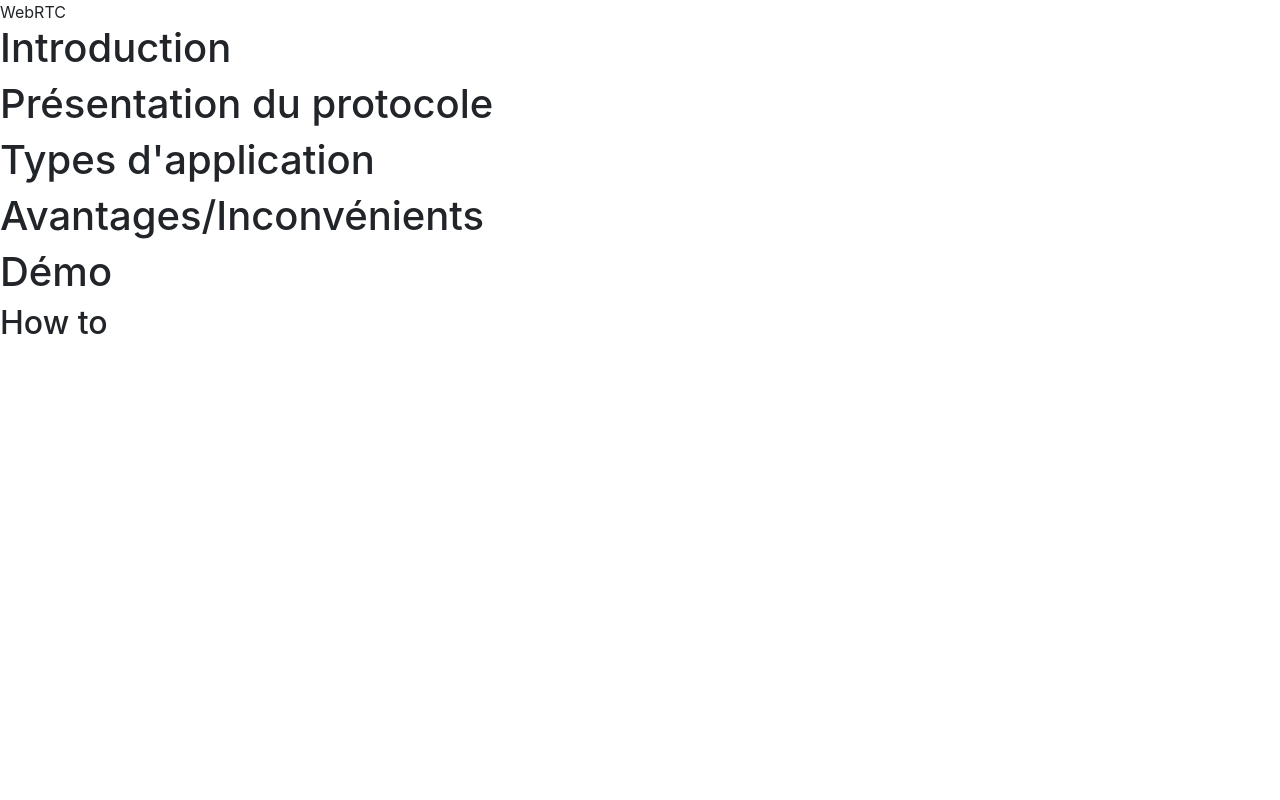
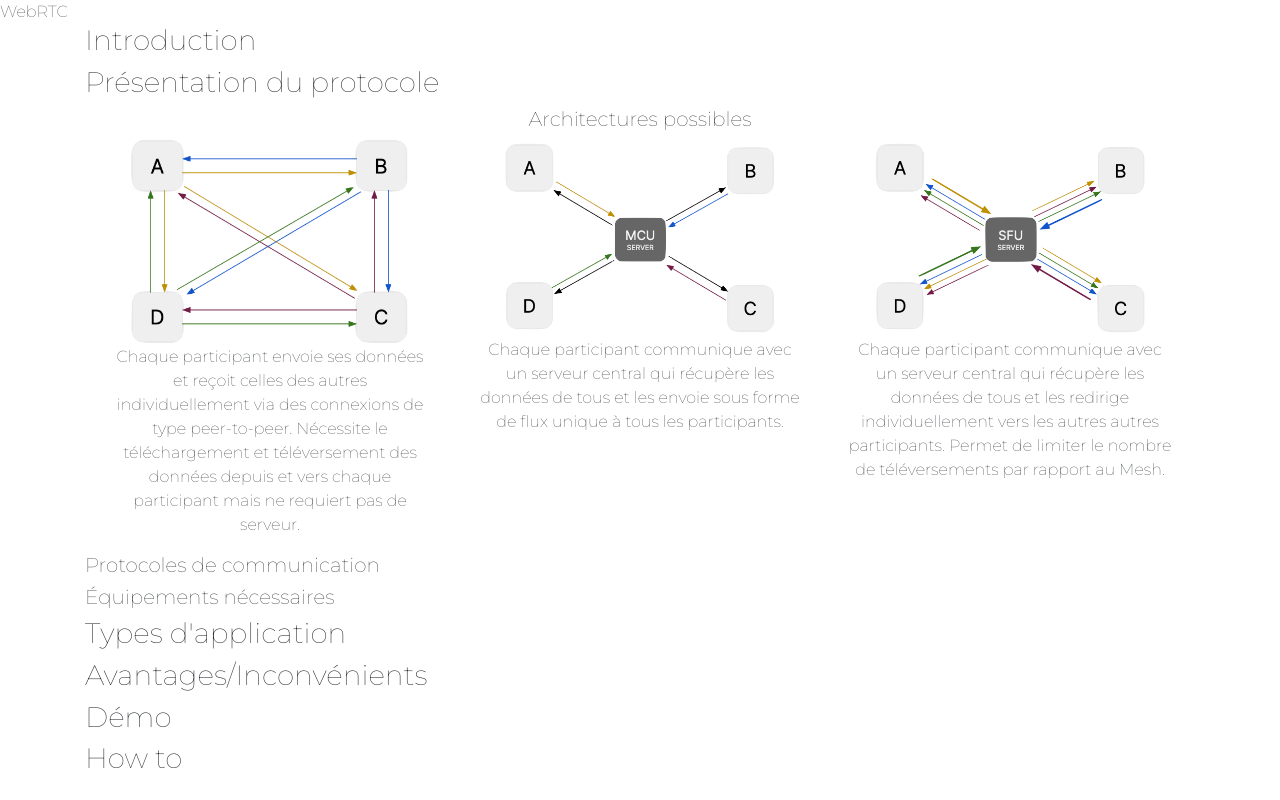
Before and after one commit to EM-Tim/WebRTC, a plain HTML site: page src/index.html in a window 1280 px wide. Drawn offline with nearby package versions, Linux system fonts and the light colour scheme.

Commit message:
architecture

```diff
--- a/src/index.html
+++ b/src/index.html
@@ -4,6 +4,8 @@
     <meta charset="UTF-8">
     <meta name="viewport" content="width=device-width, initial-scale=1.0">
     <link rel="stylesheet" href="https://cdn.jsdelivr.net/npm/bootstrap@4.5.3/dist/css/bootstrap.min.css" integrity="sha384-TX8t27EcRE3e/ihU7zmQxVncDAy5uIKz4rEkgIXeMed4M0jlfIDPvg6uqKI2xXr2" crossorigin="anonymous">
+    <link rel="stylesheet" href="styles.css">
+    <link href="https://fonts.googleapis.com/css2?family=Montserrat:wght@100&display=swap" rel="stylesheet">
     <script src="https://code.jquery.com/jquery-3.5.1.slim.min.js" integrity="sha384-DfXdz2htPH0lsSSs5nCTpuj/zy4C+OGpamoFVy38MVBnE+IbbVYUew+OrCXaRkfj" crossorigin="anonymous"></script>
     <script src="https://cdn.jsdelivr.net/npm/bootstrap@4.5.3/dist/js/bootstrap.bundle.min.js" integrity="sha384-ho+j7jyWK8fNQe+A12Hb8AhRq26LrZ/JpcUGGOn+Y7RsweNrtN/tE3MoK7ZeZDyx" crossorigin="anonymous"></script>
     <title>WebRTC</title>
@@ -11,17 +13,83 @@
 <body>
     <header>WebRTC</header>
 
+    <section id="intro">
+        <div class="container">
+            <h3>Introduction</h3>
+        </div>
+    </section>
 
-    <h1>Introduction</h1>
+    <section id="presentation">
+        <div class="container">
+            <h3>Présentation du protocole</h3>
 
-    <h1>Présentation du protocole</h1>
+            <div class="container">
+                <div class="row justify-content-center">
+                    <h5>Architectures possibles</h5>
+                </div>
 
-    <h1>Types d'application</h1>
+                <div class="row justify-content-center">
+                    <!-- Mesh -->
+                    <div class="col-md-4 col-12 text-center">
+                        <div class="row justify-content-center">
+                            <img class="img-archi" src="../data/mesh.png" alt="">
+                        </div>
+                        <div class="row ml-2 mr-2">
+                            <p>Chaque participant envoie ses données et reçoit celles des autres individuellement via des connexions de type peer-to-peer. Nécessite le téléchargement et téléversement des données depuis et vers chaque participant mais ne requiert pas de serveur.</p>
+                        </div>
+                    </div>
 
-    <h1>Avantages/Inconvénients</h1>
+                    <!-- MCU -->
+                    <div class="col-md-4 col-12 text-center">
+                        <div class="row justify-content-center">
+                            <img class="img-archi" src="../data/mcu.png" alt="">
+                        </div>
+                        <div class="row ml-2 mr-2">
+                            <p>Chaque participant communique avec un serveur central qui récupère les données de tous et les envoie sous forme de flux unique à tous les participants.</p>
+                        </div>
+                    </div>
 
-    <h1>Démo</h1>
+                    <!-- SFU -->
+                    <div class="col-md-4 col-12 text-center">
+                        <div class="row justify-content-center">
+                            <img class="img-archi" src="../data/sfu.png" alt="">
+                        </div>
+                        <div class="row ml-2 mr-2">
+                            <p>Chaque participant communique avec un serveur central qui récupère les données de tous et les redirige individuellement vers les autres autres participants. Permet de limiter le nombre de téléversements par rapport au Mesh.</p>
+                        </div>
+                    </div>
+                </div>
+            </div>
 
-    <h2>How to</h2>
+            <h5>Protocoles de communication</h5>
+
+            <h5>Équipements nécessaires</h5>
+
+        </div>
+    </section>
+
+    <section id="types-appli">
+        <div class="container">
+            <h3>Types d'application</h3>
+        </div>
+    </section>
+
+    <section id="avantages">
+        <div class="container">
+            <h3>Avantages/Inconvénients</h3>
+        </div>
+    </section>
+
+    <section id="demo">
+        <div class="container">
+            <h3>Démo</h3>
+        </div>
+    </section>
+
+    <section id="how-to">
+        <div class="container">
+            <h3>How to</h3>
+        </div>
+    </section>
 </body>
 </html>
--- /dev/null
+++ b/src/styles.css
@@ -0,0 +1,13 @@
+html {
+    font-size: 100%;
+}
+
+body {
+    font-family: 'Montserrat', sans-serif;
+}
+
+.img-archi {
+    max-width: 75%;
+    height: auto;
+    object-fit: contain;
+}
```
